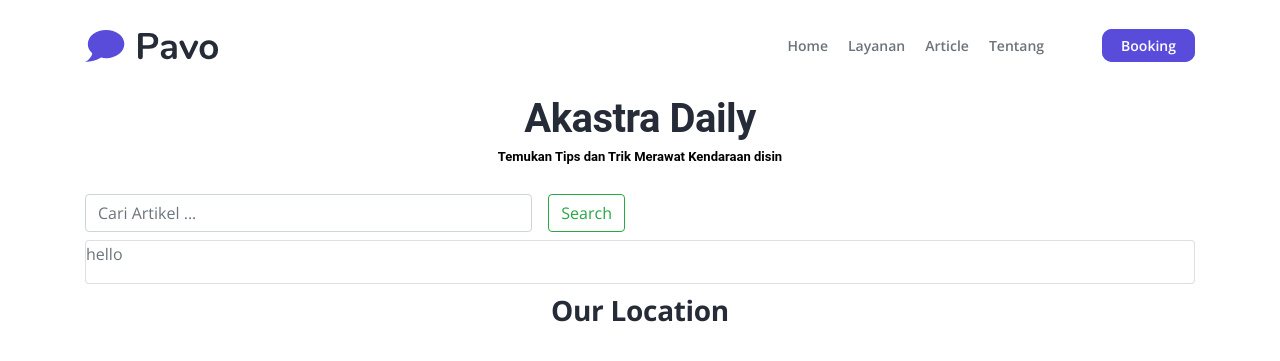
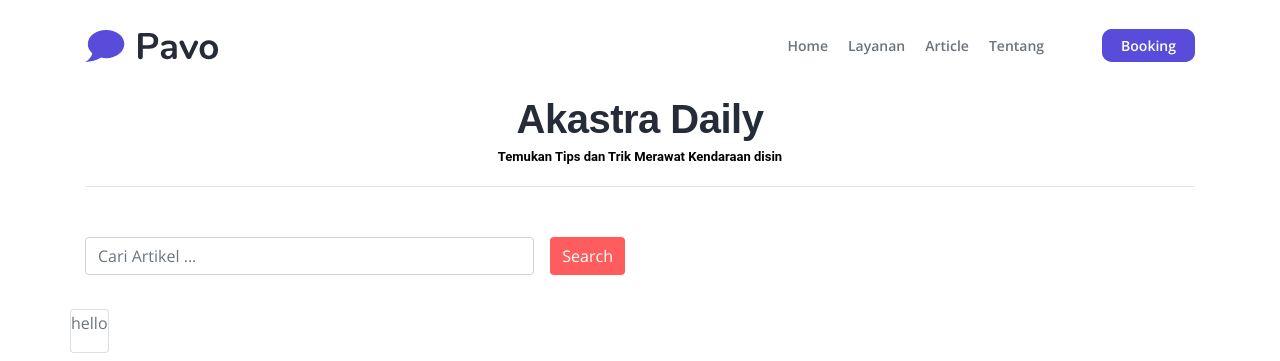
Before and after one commit to fathinihsann/KSC, a CodeIgniter 4 app: template app/Views/pages/article.php in a window 1280 px wide. Shown: the top 361 px of the page. Run offline with PHP 8.4 and a stand-in for CodeIgniter, Linux system fonts and the light colour scheme; the template is opened without the code that fills it, so the values that code supplies are empty; some libraries are stand-ins or nearby versions.

Commit message:
second-commit

```diff
--- a/app/Views/pages/article.php
+++ b/app/Views/pages/article.php
@@ -10,8 +10,10 @@
                 <h1 class="article-title">Akastra Daily</h1>
                 <p class="article-subtitle">Temukan Tips dan Trik Merawat Kendaraan disin</p>
             </div>
+            <hr>
         </div>
         <!--SEARCH BAR-->
+        <br>
         <div class="row justify-content-left">
             <div class="col-lg-6 col-sm-12 mt-2 mb-2">
                 <form class="d-flex search-bar" action="">
@@ -21,7 +23,8 @@
             </div>
         </div>
         <!--ARTICLE-->
-        <div>
+        <br>
+        <div class="row text-justify">
             <div class="card">
                 <p>hello</p>
             </div>
--- a/public/css/style.css
+++ b/public/css/style.css
@@ -111,7 +111,7 @@
 
 .article-title {
   font-weight: bold;
-  font-family: Roboto, sans-serif;
+  font-family: "Poppins", sans-serif;
   font-style: normal;
   margin-bottom: 0px;
 }
@@ -120,7 +120,7 @@
   font-size: small;
   font-weight: bold;
   color: black;
-  font-family: Roboto, sans-serif;
+  font-family: "Roboto", sans-serif;
   font-style: normal;
 }
 
@@ -132,3 +132,25 @@
   margin-right: -15px;
   margin-left: -15px;
 }
+
+.btn-outline-success {
+  background-color: rgb(255, 93, 93);
+  border-width: 0px;
+  color: white;
+}
+
+.form-control {
+  display: block;
+  width: 100%;
+  height: calc(1.5em + .75rem + 2px);
+  padding: .375rem .75rem;
+  font-size: 1rem;
+  font-weight: 400;
+  line-height: 1.5;
+  color: #495057;
+  background-color: #fff;
+  background-clip: padding-box;
+  border: 1px solid #ced4da;
+  border-radius: .25rem;
+  transition: border-color .15s ease-in-out,box-shadow .15s ease-in-out;
+}
```
